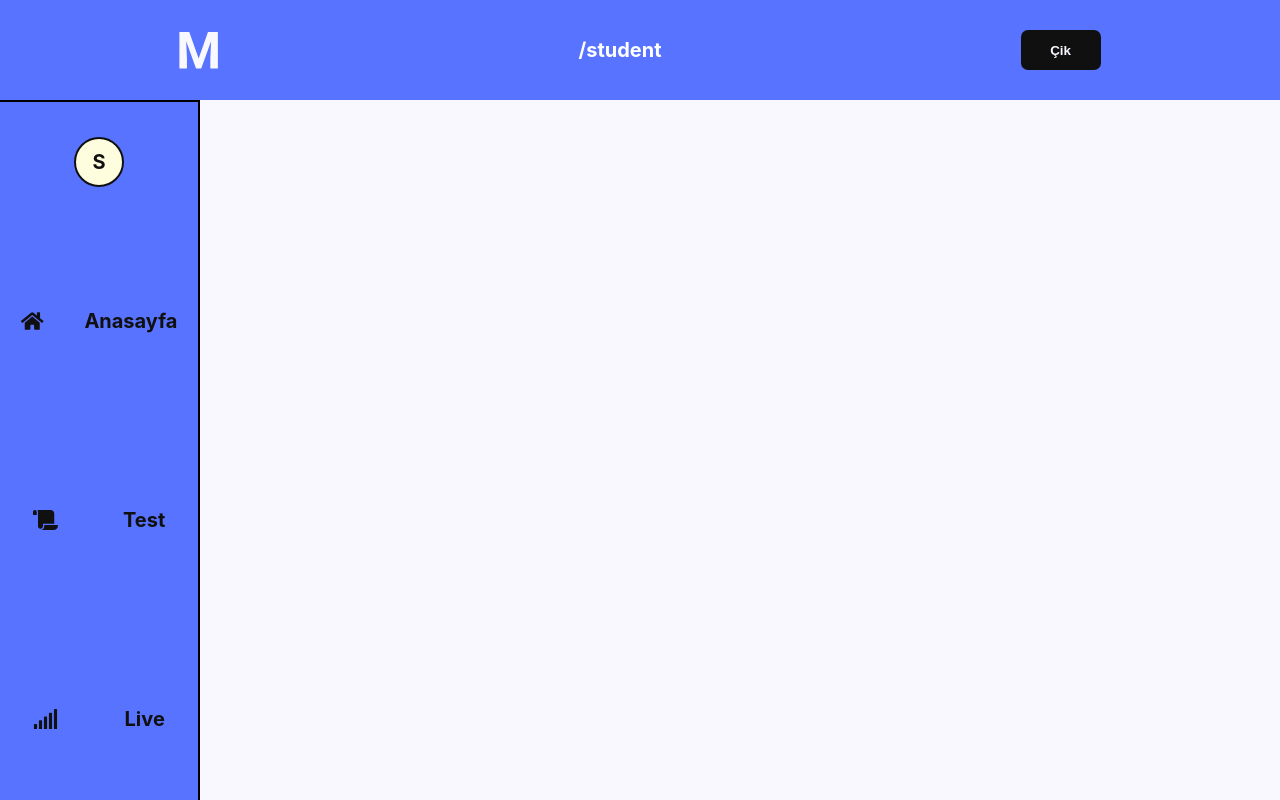
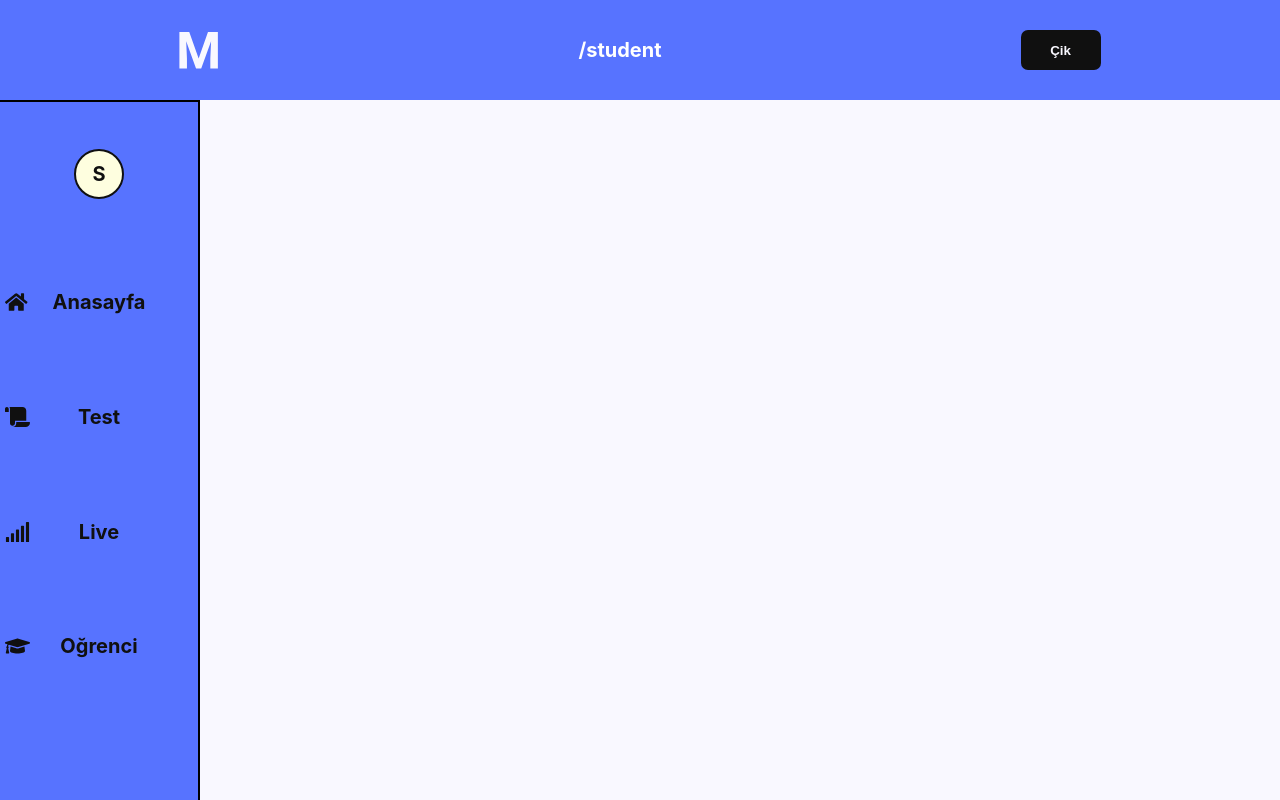
Before and after one commit to s4eid/M, a Next.js app: page /student in a window 1280 px wide. Built offline with nearby package versions, Linux system fonts and the light colour scheme.

Commit message:
here we go

```diff
--- a/Modals/KatilanKisilarTeacher/katilan.module.css
+++ b/Modals/KatilanKisilarTeacher/katilan.module.css
@@ -132,7 +132,7 @@
 @media screen and (max-width: 400px) {
   .mainContainer {
     width: 80vw;
-    height: 50vh;
+    height: 40vh;
   }
   .close {
     width: 20px;
--- a/components/Layout/NavSildeTeacher/NavSide.js
+++ b/components/Layout/NavSildeTeacher/NavSide.js
@@ -1,6 +1,11 @@
 import React from "react";
 import navSide from "./navSide.module.css";
-import { faScroll, faSignal, faHome } from "@fortawesome/free-solid-svg-icons";
+import {
+  faScroll,
+  faSignal,
+  faHome,
+  faGraduationCap,
+} from "@fortawesome/free-solid-svg-icons";
 import { FontAwesomeIcon } from "@fortawesome/react-fontawesome";
 import Link from "next/link";
 export default function NavSide({ children }) {
@@ -16,12 +21,12 @@ export default function NavSide({ children }) {
           <ul className={navSide.linksContainer}>
             <Link href="/explore">
               <li className={navSide.links}>
-                <FontAwesomeIcon icon={faHome} />
+                <FontAwesomeIcon icon={faHome} className={navSide.itemIcon} />
                 <p>Anasayfa</p>
               </li>
             </Link>
             <li className={navSide.linksSoru}>
-              <FontAwesomeIcon icon={faScroll} />
+              <FontAwesomeIcon icon={faScroll} className={navSide.itemIcon} />
               <p>Test</p>
               <ul className={navSide.subMenu}>
                 <Link href="/test/testlarim">
@@ -34,8 +39,17 @@ export default function NavSide({ children }) {
             </li>
             <Link href="/live">
               <li className={navSide.links}>
-                <FontAwesomeIcon icon={faSignal} />
+                <FontAwesomeIcon icon={faSignal} className={navSide.itemIcon} />
                 <p>Live</p>
+              </li>
+            </Link>
+            <Link href="/ogrencilerim">
+              <li className={navSide.links}>
+                <FontAwesomeIcon
+                  icon={faGraduationCap}
+                  className={navSide.itemIcon}
+                />
+                <p>Oğrenci</p>
               </li>
             </Link>
           </ul>
--- a/components/Layout/NavSildeTeacher/navSide.module.css
+++ b/components/Layout/NavSildeTeacher/navSide.module.css
@@ -55,13 +55,14 @@
 .linksContainer {
   display: flex;
   text-align: center;
+  justify-content: flex-start;
   align-items: center;
   width: 100%;
-  height: 100%;
+  height: 80%;
   font-weight: bold;
   font-size: 20px;
   list-style: none;
-  justify-content: space-around;
+  /* justify-content: space-around; */
   flex-direction: column;
 }
 .logo {
@@ -76,12 +77,20 @@
 .links {
   display: flex;
   align-items: center;
-  justify-content: space-around;
+  justify-content: center;
+
   font-size: 20px;
   text-align: center;
+  position: relative;
   width: 100%;
   height: 20%;
   cursor: pointer;
+}
+.itemIcon {
+  position: absolute;
+  left: 0;
+  color: #101010;
+  margin-left: 5px;
 }
 .links p {
   transition: 0.2s ease-in-out color;
@@ -91,9 +100,9 @@
 }
 .linksSoru {
   display: flex;
-  justify-content: space-around;
+  justify-content: center;
+  height: 20%;
   font-size: 20px;
-  height: 20%;
   align-items: center;
   text-align: center;
   width: 100%;
@@ -137,6 +146,10 @@
   color: white;
 }
 @media screen and (max-width: 900px) {
+  .itemIcon {
+    position: static;
+    margin-left: 0px;
+  }
   .mainContainer {
     width: 100px;
   }
--- /dev/null
+++ b/components/Ogrencilerim/OgrencilerimPage.js
@@ -0,0 +1,6 @@
+import React from "react";
+import ogrencilerim from "./ogrencilerim.module.css";
+
+export default function OgrencilerimPage() {
+  return <div className={ogrencilerim.mainContainer}></div>;
+}
```
Also changed, not shown: components/Ogrencilerim/ogrencilerim.module.css (added, +17 -0 lines), pages/ogrencilerim/index.js (added, +15 -0 lines).
